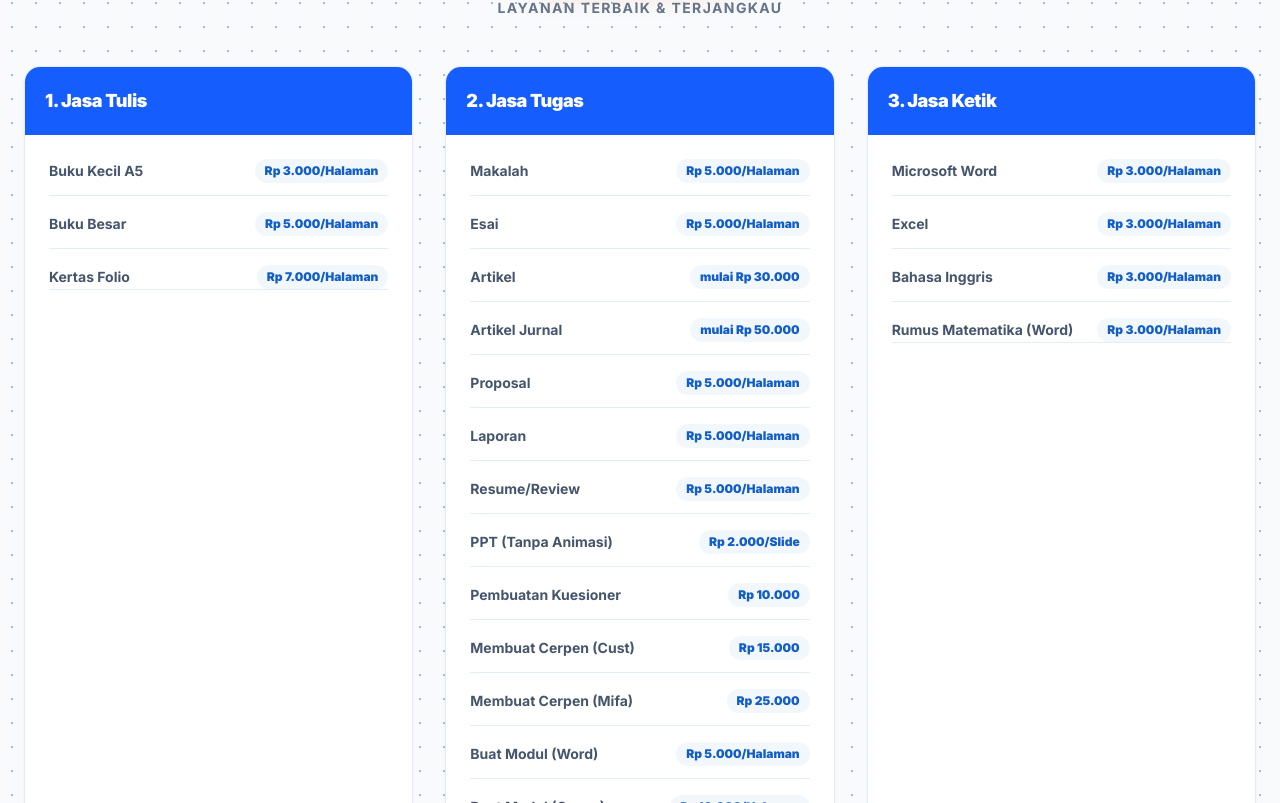
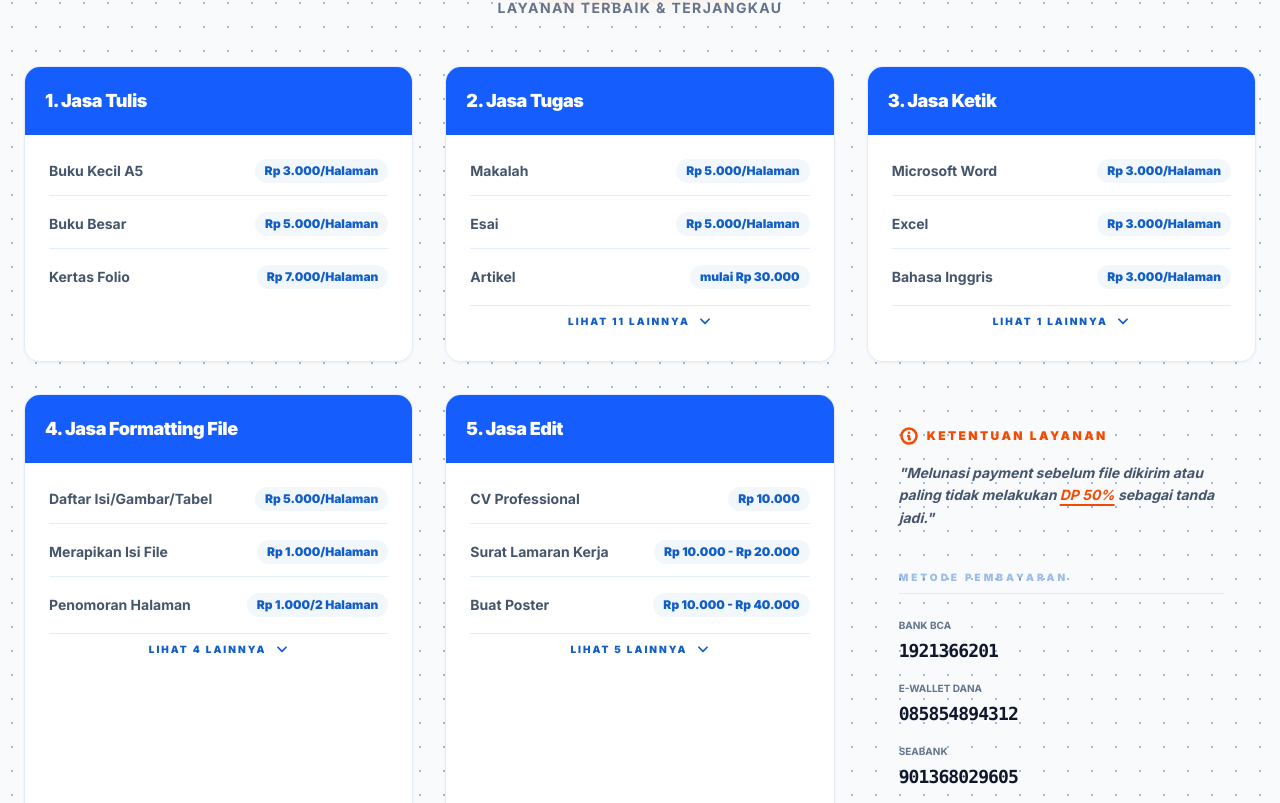
Before and after one commit to MakdumIbrohim/mifabye-finance, a Next.js app: page / in a window 1280 px wide. Shown: the part 657-1460 px from the top of the page. Built offline with nearby package versions, Linux system fonts and the light colour scheme.

Commit message:
feat: add collapsible service category view with show-more functionality in landing page

```diff
--- a/app/page.tsx
+++ b/app/page.tsx
@@ -74,6 +74,15 @@ const services = [
 
 export default function LandingPage() {
   const [scrolled, setScrolled] = useState(false);
+  const [expandedCategories, setExpandedCategories] = useState<string[]>([]);
+
+  const toggleCategory = (category: string) => {
+    setExpandedCategories(prev =>
+      prev.includes(category)
+        ? prev.filter(c => c !== category)
+        : [...prev, category]
+    );
+  };
 
   useEffect(() => {
     const handleScroll = () => setScrolled(window.scrollY > 20);
@@ -140,21 +149,41 @@ export default function LandingPage() {
           </div>
 
           <div className="grid grid-cols-1 md:grid-cols-2 lg:grid-cols-3 gap-8">
-            {services.map((svc, idx) => (
+            {services.map((svc, idx) => {
+              const isExpanded = expandedCategories.includes(svc.category);
+              const itemsToShow = isExpanded ? svc.items : svc.items.slice(0, 3);
+              const hasMore = svc.items.length > 3;
+
+              return (
                 <div key={idx} className="subtle-card !p-0 overflow-hidden flex flex-col group h-full">
                   <div className={`p-5 ${svc.color} text-white`}>
                     <h3 className="text-lg font-black tracking-tight">{svc.category}</h3>
                   </div>
                   <div className="p-6 space-y-4 flex-1 bg-white">
-                  {svc.items.map((item, i) => (
-                    <div key={i} className="flex items-center justify-between gap-4 border-b border-border pb-3 group-last:border-0 last:pb-0">
+                    <div className="space-y-4 transition-all duration-300">
+                      {itemsToShow.map((item, i) => (
+                        <div key={i} className="flex items-center justify-between gap-4 border-b border-border pb-3 last:border-0 last:pb-0 animate-fade-in" style={{ animationDelay: `${i * 0.05}s` }}>
                           <span className="text-sm font-bold text-slate-600 leading-tight">{item.name}</span>
                           <span className="text-xs font-black text-primary bg-primary/5 px-2.5 py-1 rounded-lg whitespace-nowrap">{item.price}</span>
                         </div>
                       ))}
                     </div>
+
+                    {hasMore && (
+                      <button
+                        onClick={() => toggleCategory(svc.category)}
+                        className="w-full mt-4 py-2 border-t border-border text-[10px] font-black text-primary uppercase tracking-[0.2em] flex items-center justify-center gap-2 hover:bg-primary/5 transition-all rounded-b-xl group/btn"
+                      >
+                        {isExpanded ? "Sembunyikan" : `Lihat ${svc.items.length - 3} Lainnya`}
+                        <svg className={`w-3.5 h-3.5 transition-transform duration-300 ${isExpanded ? "rotate-180" : ""}`} fill="none" stroke="currentColor" viewBox="0 0 24 24">
+                          <path strokeLinecap="round" strokeLinejoin="round" strokeWidth={3} d="M19 9l-7 7-7-7" />
+                        </svg>
+                      </button>
+                    )}
                   </div>
-            ))}
+                </div>
+              );
+            })}
 
             <div className="lg:col-span-1 p-8 space-y-10">
               <div className="space-y-4">
```
Lines whose indentation alone changed are shown as unchanged.
